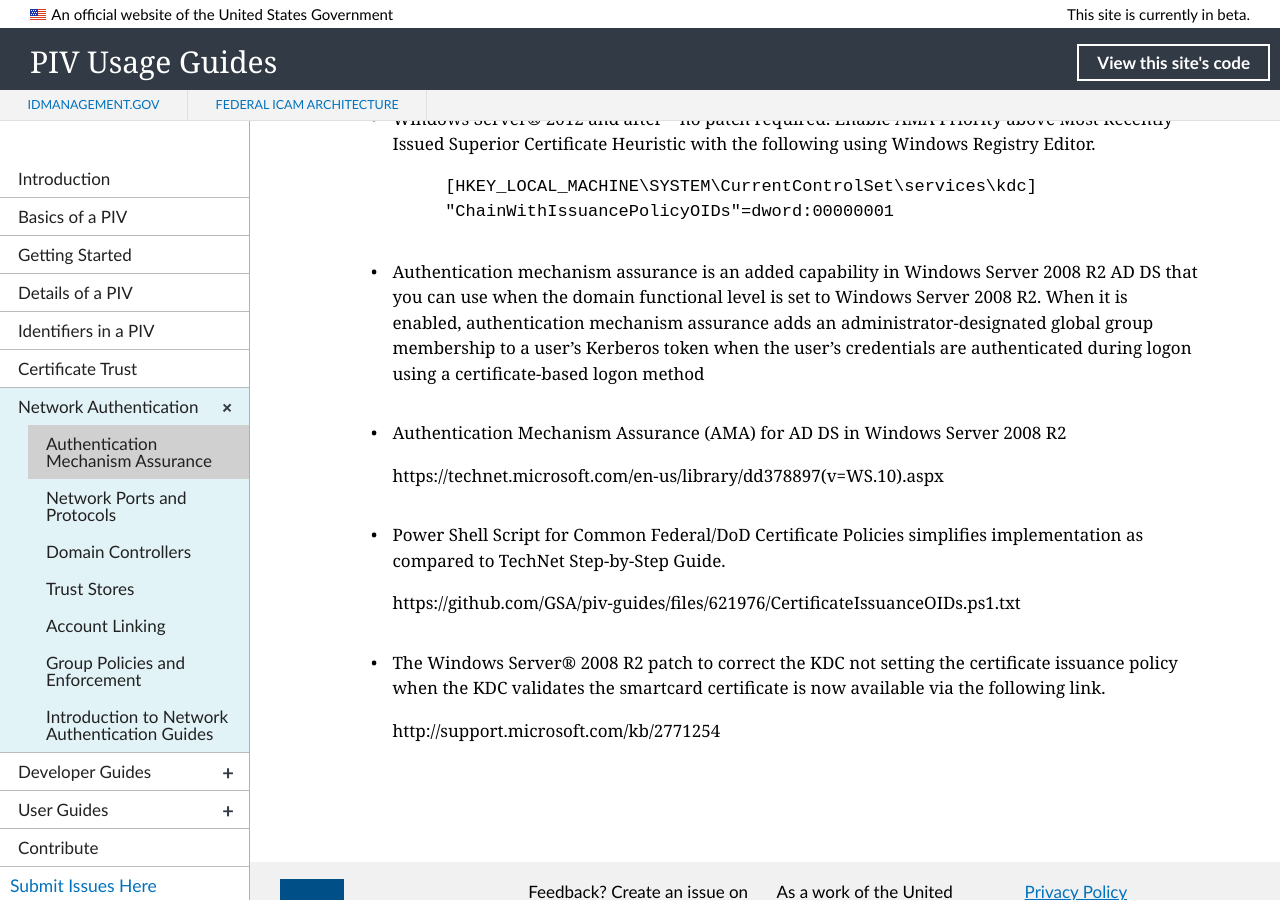
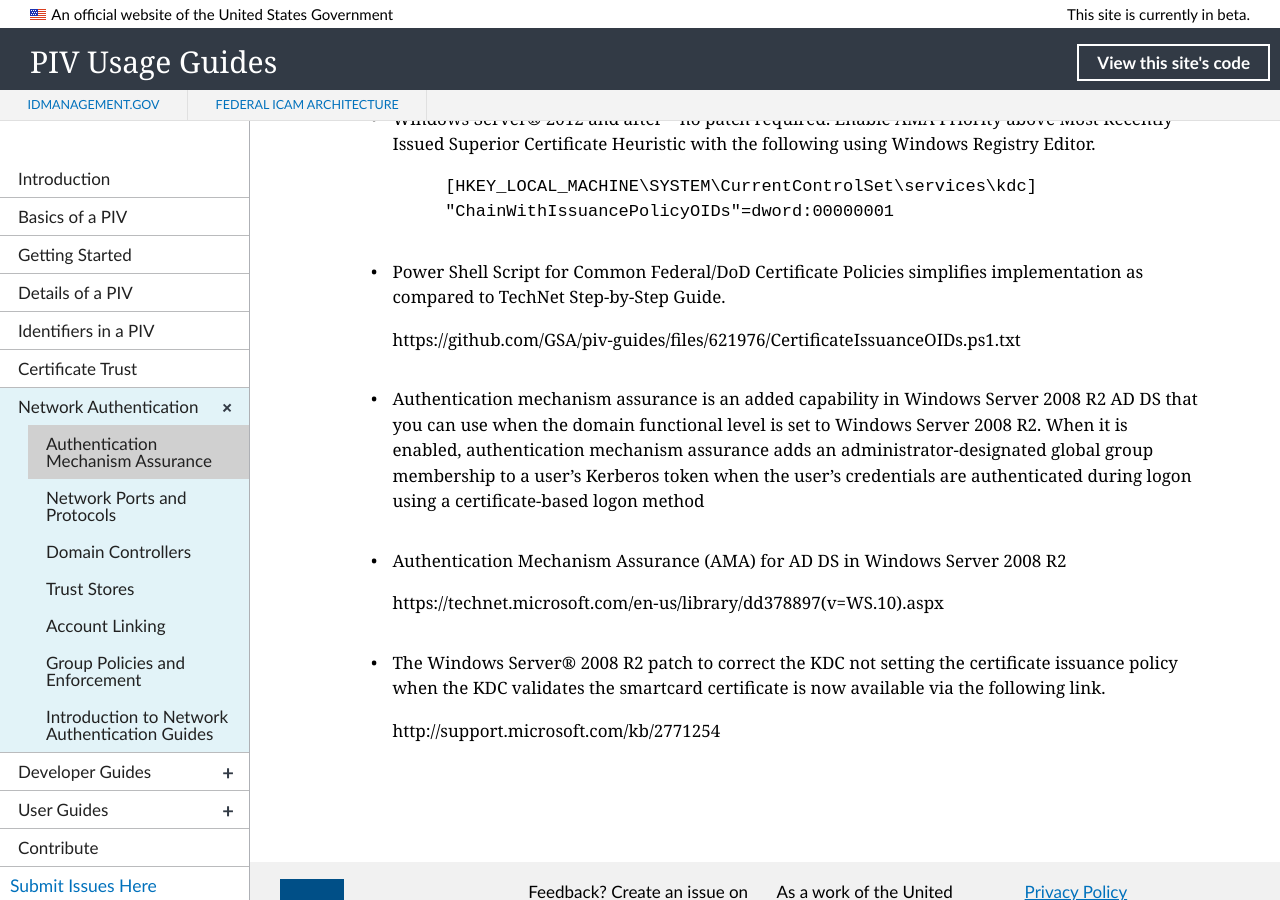
Before and after one commit to GSA/piv-guides, a Jekyll site: the page built from _networkconfig/10_AMA.md, in a window 1280 px wide and 900 px high, scrolled down 366 px. Built offline with Jekyll 4.4.1, drawn with Linux system fonts in a browser that asks for light colours; nearby versions of some CDN libraries; some of the changed lines change nothing that is shown.

Commit message:
Update 10_AMA.md

```diff
--- a/_networkconfig/10_AMA.md
+++ b/_networkconfig/10_AMA.md
@@ -19,6 +19,10 @@
             [HKEY_LOCAL_MACHINE\SYSTEM\CurrentControlSet\services\kdc]
             "ChainWithIssuancePolicyOIDs"=dword:00000001
 
+* Power Shell Script for Common Federal/DoD Certificate Policies simplifies implementation as compared to TechNet Step-by-Step Guide.
+
+    https://github.com/GSA/piv-guides/files/621976/CertificateIssuanceOIDs.ps1.txt
+
 * Authentication mechanism assurance is an added capability in Windows Server 2008 R2 AD DS that you can use
 when the domain functional level is set to Windows Server 2008 R2. When it is enabled, authentication mechanism assurance adds
 an administrator-designated global group membership to a user’s Kerberos token when the user’s credentials are authenticated
@@ -28,11 +32,6 @@
 
     https://technet.microsoft.com/en-us/library/dd378897(v=WS.10).aspx
 
-
-* Power Shell Script for Common Federal/DoD Certificate Policies simplifies implementation as compared to TechNet Step-by-Step Guide.
-
-    https://github.com/GSA/piv-guides/files/621976/CertificateIssuanceOIDs.ps1.txt
-
 * The Windows Server® 2008 R2 patch to correct the KDC not setting the certificate issuance policy when the KDC validates
 the smartcard certificate is now available via the following link.
 
```
